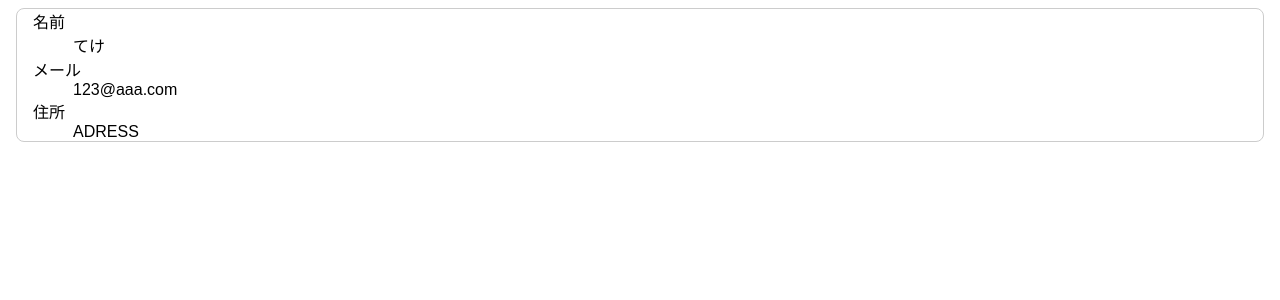
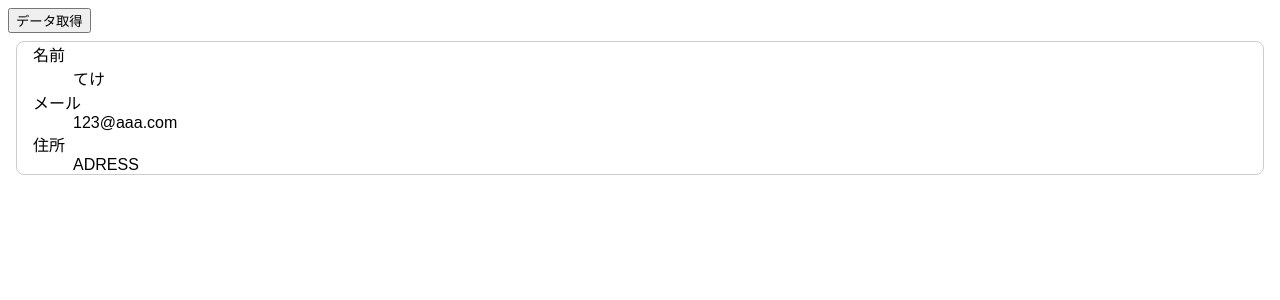
Before and after one commit to takayuki-s/custom-hook, a React (Create React App) app: page / in a window 1280 px wide. Shown: the top 300 px of the page. Built offline with nearby package versions, Linux system fonts and the light colour scheme.

Commit message:
api取得データ（user）の型定義

```diff
--- a/package.json
+++ b/package.json
@@ -9,6 +9,7 @@
   ],
   "main": "src/index.tsx",
   "dependencies": {
+    "axios": "0.21.1",
     "react": "17.0.2",
     "react-dom": "17.0.2",
     "react-scripts": "4.0.0"
--- a/src/App.tsx
+++ b/src/App.tsx
@@ -1,5 +1,8 @@
 import "./styles.css";
 import { UserCard } from "./components/UserCard";
+import axios from "axios";
+import { User } from "./types/api/user";
+import { useState } from "react";
 
 const user = {
   id: 1,
@@ -7,9 +10,14 @@
   email: "123@aaa.com",
   address: "ADRESS"
 };
+
 export default function App() {
+  const onClickFetchUser = () => {
+    axios.get<Array<User>>("https://jsonplaceholder.typicode.com/users");
+  };
   return (
     <div className="App">
+      <button onClick={onClickFetchUser}>データ取得</button>
       <UserCard user={user} />
     </div>
   );
--- /dev/null
+++ b/src/types/api/user.ts
@@ -0,0 +1,23 @@
+export type User = {
+  id: number;
+  name: string;
+  username: string;
+  email: string;
+  address: {
+    street: string;
+    suite: string;
+    city: string;
+    zipcode: string;
+    geo: {
+      lat: string;
+      lng: string;
+    };
+  };
+  phone: string;
+  website: string;
+  company: {
+    name: string;
+    catchPhrase: string;
+    bs: string;
+  };
+};
```
